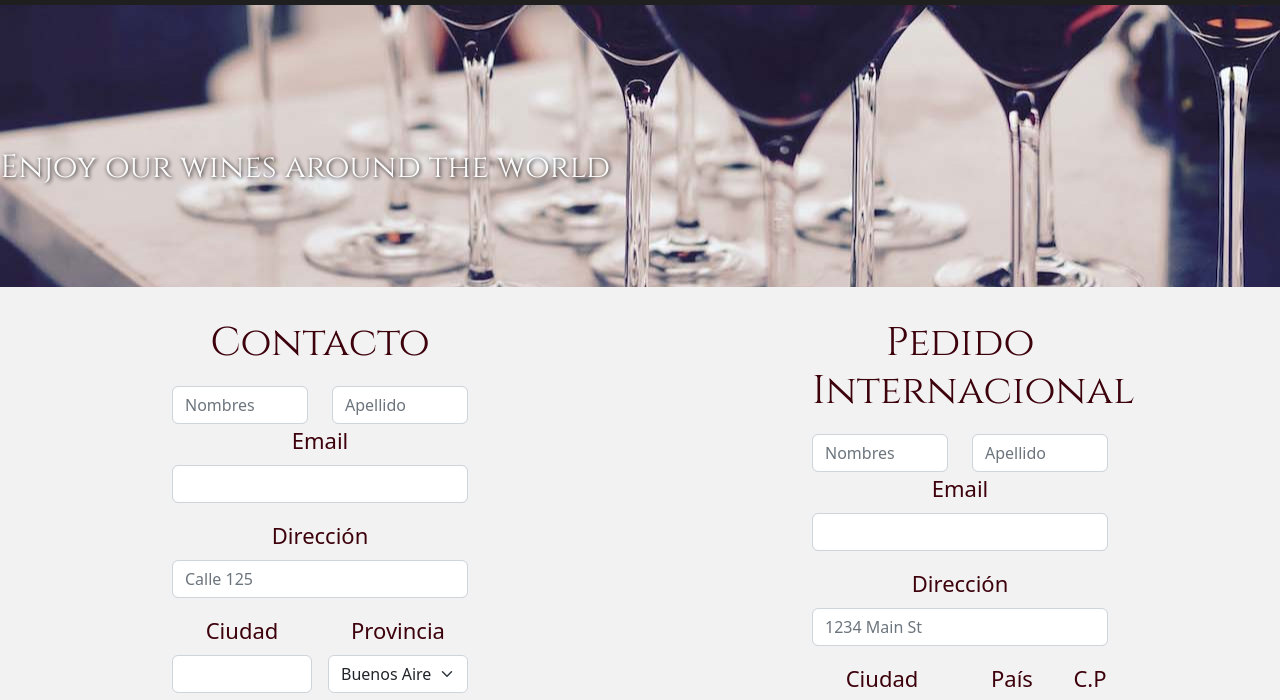
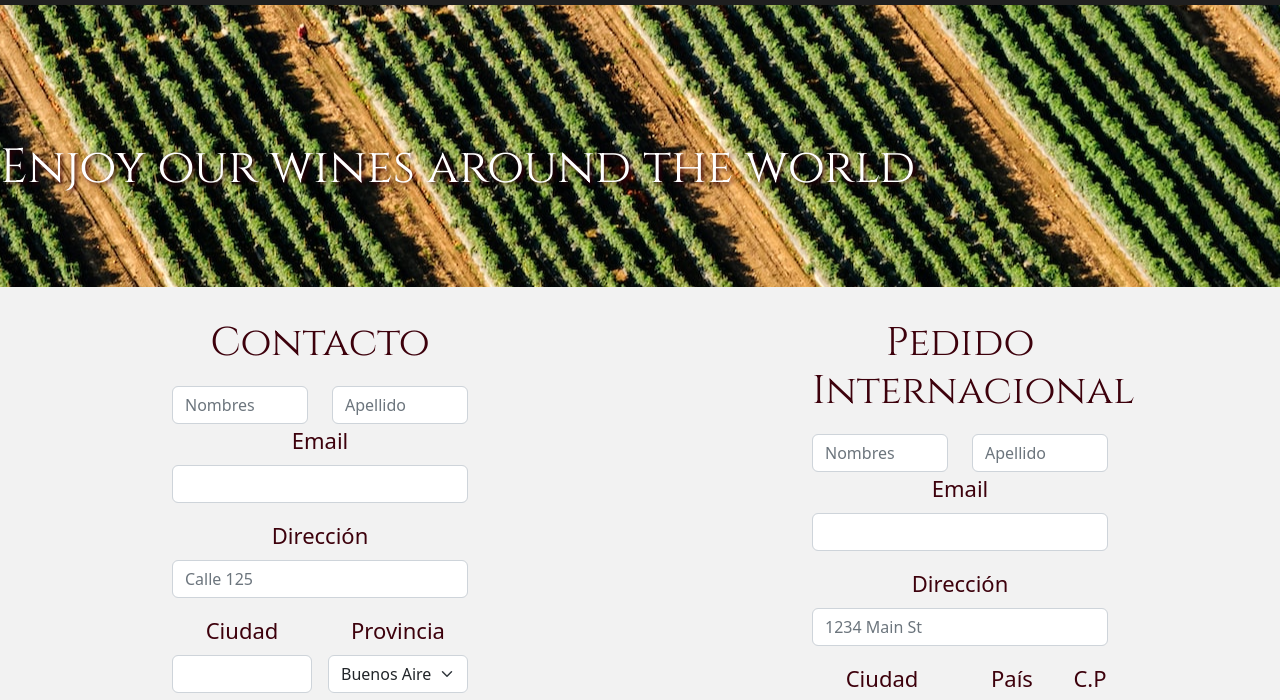
Before and after one commit to JorgeUrquiza/Vinoteca, a website: page contacto.html in a window 1280 px wide. Shown: the part 63-763 px from the top of the page. Drawn offline with nearby package versions, Linux system fonts and the light colour scheme.

Commit message:
contacto

```diff
--- a/SCSS/pages/_contacto.scss
+++ b/SCSS/pages/_contacto.scss
@@ -6,7 +6,7 @@ body {
         display: flex;
         align-items: center;
         text-align: center;
-        background: center fixed url(../img/contacto10.jpg);
+        background: center fixed url(../img/contacto12.jpg);
         p{
             font-family: $fontPrimaty, $fontAlternative, serif;
             padding-top: 18%;
@@ -69,11 +69,11 @@ body {
             height: 350px;
             padding-top: 10%;
             p{
-                opacity: 0.9;
+                opacity: 1;
                 padding-top: 0;
-                font-size: 2rem;
+                font-size: 3rem;
                 color: map-get($colors, sure);
-                text-shadow: 1px 1px 4px black;
+                text-shadow: 2px 2px 4px map-get($colors, primary);
 
             }
             .banner_description{
```
Also changed, not shown: css/style.css, img/contacto11.jpg (added), img/contacto12.jpg (added).
